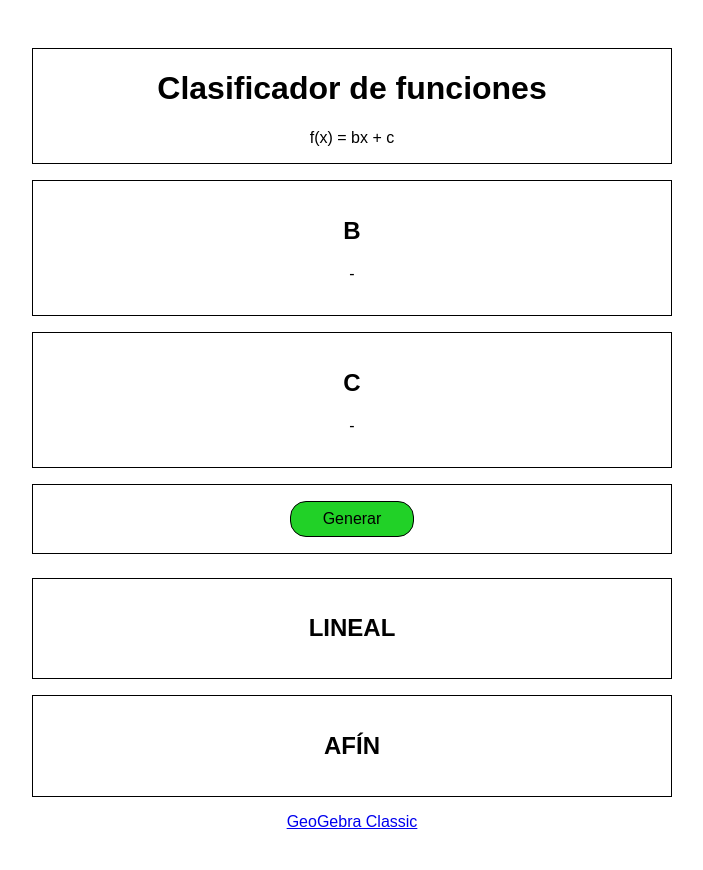
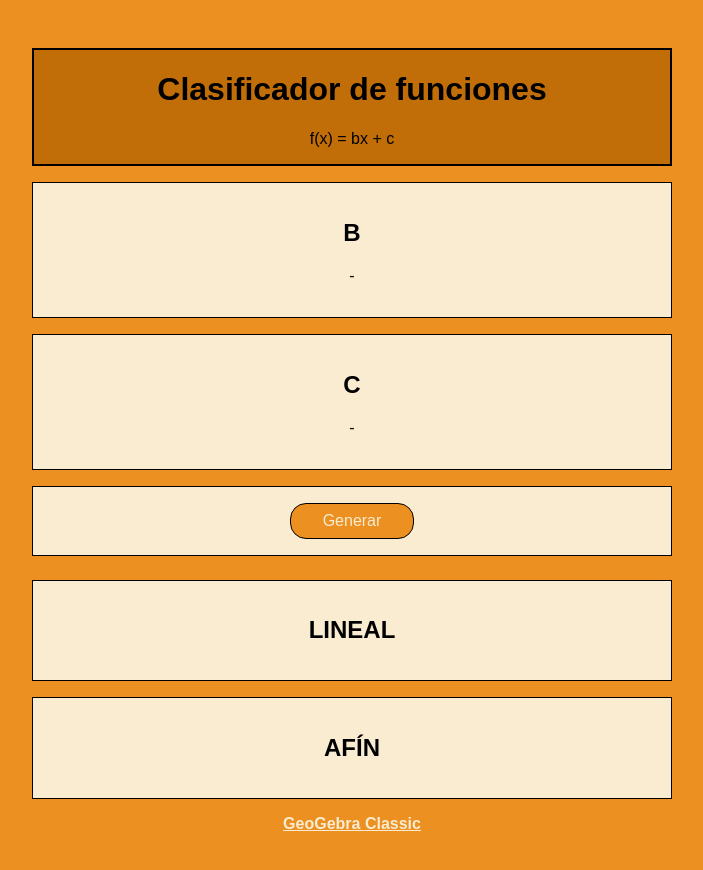
Before and after one commit to Shall0t/Matematica, a plain HTML site: page index.html in a window 1280 px wide. Shown: the whole page, without its empty margins (304-1007 px from the left). Drawn offline with Linux system fonts and the light colour scheme.

Commit message:
Actualización

```diff
--- a/style.css
+++ b/style.css
@@ -9,20 +9,28 @@ body {
     width: 40rem;
     margin: 2rem 20rem;
     padding: 1rem;
+    background-color: #eb9021;
 }
 
 /* Encabezado de pagina */
 header {
-    border: .1rem solid black;
+    border: .15rem solid rgb(0, 0, 0);
     margin-bottom: 1rem;
+    background-color: #c16e08;
+}
+
+a {
+    color: rgb(250, 236, 209);
+    font-weight: bold;
 }
 
 /* Boton de generar */
 button {
-    background-color: #21d127;
+    background-color: #eb9021;
     border-radius: 1rem;
     font-size: 1rem;
     padding: .5rem 2rem;
+    color: rgb(250, 236, 209);
     border: .1rem solid black;
 }
 
@@ -38,4 +46,5 @@ article {
     border: .1rem solid black;
     margin-bottom: 1rem;
     padding: 1rem;
+    background-color: rgb(250, 236, 209);
 }
```
Also changed, not shown: script.js (+20 -4 lines).
